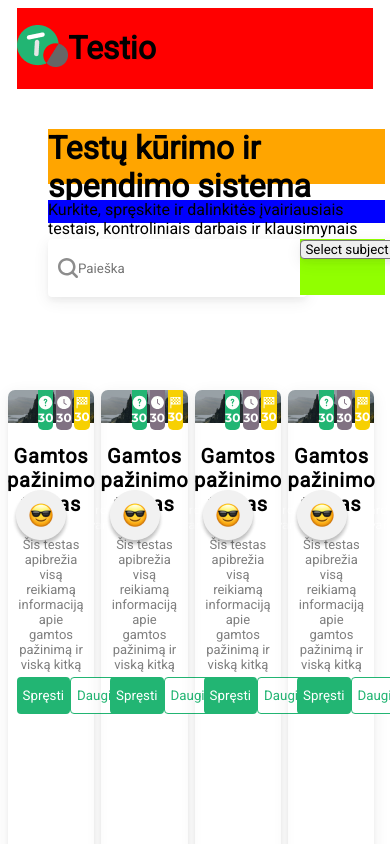
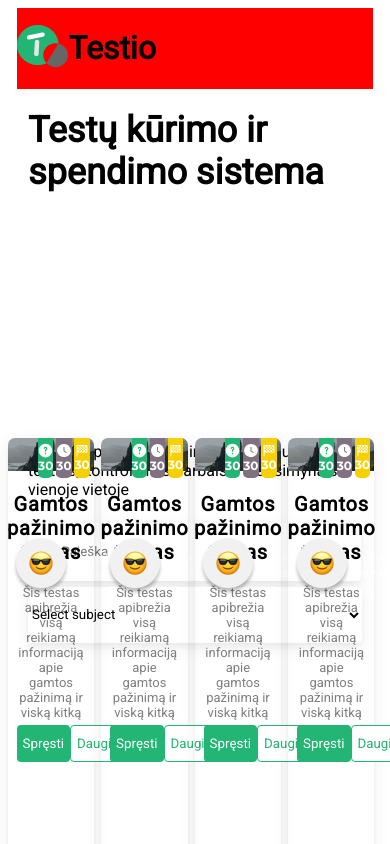
Before and after one commit to CypressG/test-exercise, a JavaScript app: page / in a window 390 px wide. Shown: the top 844 px of the page. Built offline with nearby package versions, Linux system fonts and the light colour scheme.

Commit message:
inplemented phone for searchbar

```diff
--- a/src/style.css
+++ b/src/style.css
@@ -51,7 +51,8 @@ h5 {
 /* ------------------------------SearchBar CSS START------------------------------ */
 
 /* SearchBar CSS START */
-.searchbar-container {
+
+/* .searchbar-container {
   display: grid;
 
   margin: auto;
@@ -59,45 +60,74 @@ h5 {
   width: 90%;
   grid-template: repeat(4, 25%) / repeat(4, 25%);
 }
+*/
+
+.searchbar-container {
+  display: grid;
+  grid-template: repeat(1, 100%) / repeat(1, 100%);
+  padding: 20px;
+  row-gap: 8px;
+  align-items: stretch;
+}
 
 .searchbar-container h1 {
-  background-color: orange;
   grid-column: span 4;
   margin: 0;
+  font-size: 36px;
+  font-weight: 700;
 }
 
 .searchbar-container p {
   grid-column: span 4;
-  background-color: blue;
+  font-size: 16px;
+  font-weight: 400;
 }
 
 #searchbar-input-container {
-  grid-column: 1/4;
+  grid-column: span 4;
   height: 56px;
-  width: 90%;
+  width: 100%;
 }
+
 #searchbar-input-container input {
   box-shadow: 0px 4px 4px rgba(51, 51, 51, 0.04),
     0px 4px 16px rgba(51, 51, 51, 0.08);
   border-radius: 4px;
   border: 0;
   height: 100%;
-  width: 100%;
+  max-width: 100%;
+  width: 89%;
   background-image: url("public/searchIcon.svg");
   background-repeat: no-repeat;
   background-position: center left;
   background-size: 20px;
   background-position-x: 10px;
-  padding-left: 30px;
+  padding-left: 10%;
 }
 #searchbar-dropbox-container {
-  background-color: rgb(145, 255, 0);
+  height: 56px;
+  grid-column: span 4;
 }
 
 #searchbar-dropbox-container #dropbox {
   box-shadow: 0px 4px 4px rgba(51, 51, 51, 0.04),
     0px 4px 16px rgba(51, 51, 51, 0.08);
   border-radius: 4px;
+  border: 0;
+  background-color: white;
+  height: 100%;
+  width: 100%;
+}
+
+@media (min-width: 1260px) {
+  #searchbar-input-container {
+    grid-column: 1/4;
+    height: 56px;
+    width: 95%;
+  }
+  #searchbar-dropbox-container {
+    grid-column: 4/5;
+  }
 }
 
 /* ------------------------------SearchBar CSS END------------------------------ */
```
